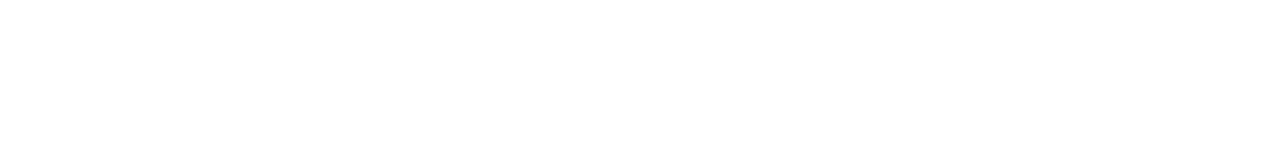
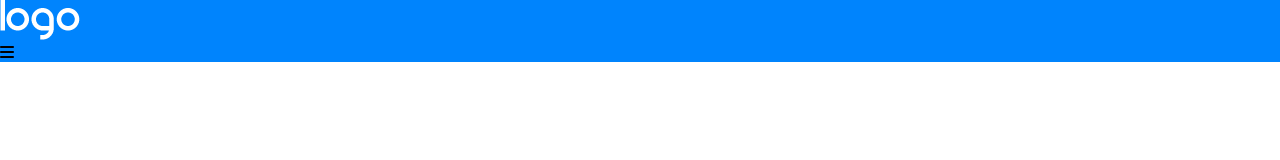
Before and after one commit to federicaarosio/htmlcss-responsive-layout, a plain HTML site: page index.html in a window 1280 px wide. Drawn offline with Linux system fonts and the light colour scheme.

Commit message:
index.html structure with comments, added nav to header

```diff
--- a/index.html
+++ b/index.html
@@ -4,8 +4,46 @@
   <meta charset="UTF-8">
   <meta name="viewport" content="width=device-width, initial-scale=1.0">
   <title>Responsive Layout</title>
+
+  <!-- Font Awesome -->
+  <link rel="stylesheet" href="path/to/font-awesome/css/font-awesome.min.css">
+
+  <!-- Custom CSS -->
+  <link rel="stylesheet" href="./style/style.css">
 </head>
 <body>
 
+  <!-- header con container -->
+  <header>
+    <nav class="container">
+      <img src="./img/logo.png" alt="logo" class="logo">
+      <div class="menu"><i class="fa-solid fa-bars"></i></div>
+    </nav>
+  </header>
+
+
+
+  <!-- Main -->
+  <main>
+    <!-- section cards azzurre con container -->
+
+    <!-- section strategic planning con container (più piccolo?)-->
+
+    <!-- section testimonials con container-->
+
+    <!-- section benefits con container -->
+
+    <!-- section about us con container -->
+
+    <!-- section get started full width-->
+  </main>
+
+
+
+  <!-- Footer full width-->
+  <footer>
+
+  </footer>
+
 </body>
 </html>
--- a/style/style.css
+++ b/style/style.css
@@ -3,3 +3,15 @@
   padding: 0;
   box-sizing: border-box;
 }
+
+header {
+  background-color: #0084fd;
+}
+
+.container {
+  width: 90%;
+}
+
+/* .logo {
+
+} */
```
